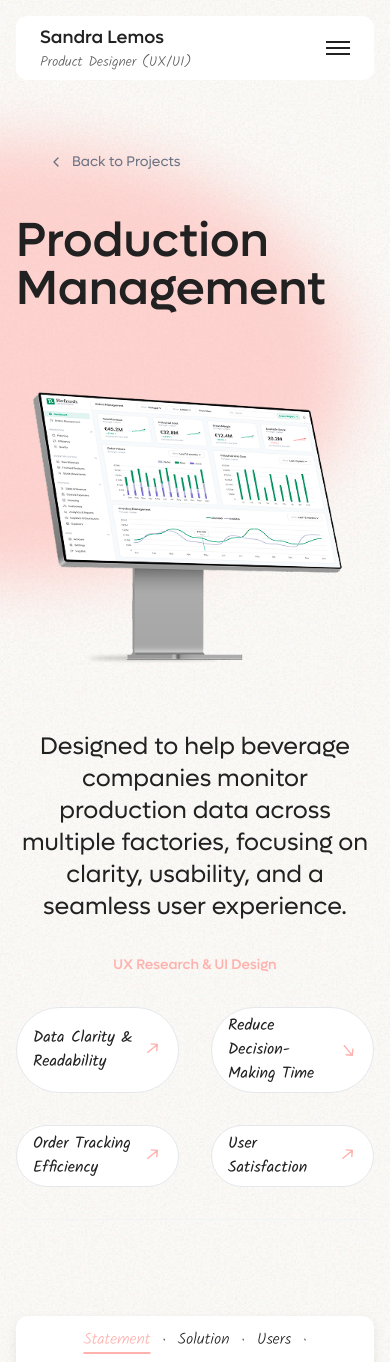
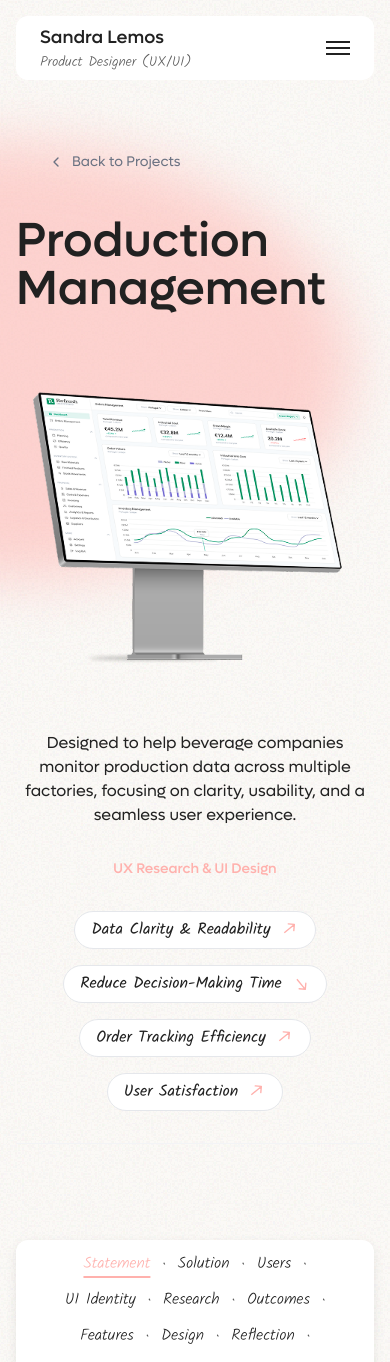
Before and after one commit to goncalofm90/portfolio-sandra-lemos, a React (Vite) app: page /project/1 in a window 390 px wide. Shown: the top 1362 px of the page. Built offline with nearby package versions, Linux system fonts and the light colour scheme.

Commit message:
fix labels and fonts

```diff
--- a/src/components/AboutHero.tsx
+++ b/src/components/AboutHero.tsx
@@ -67,7 +67,7 @@ const AboutHero = () => {
             <a
               href="/files/sandra-lemos-cv.pdf"
               download="/files/sandra-lemos-cv.pdf"
-              className="self-start text-white font-bold px-6 py-2 rounded-full mt-4 bg-[#292929] shadow-[0_4px_2px_rgba(0,0,0,0.35)] hover:shadow-none hover:scale-95 text-base sm:text-base xl:text-base"
+              className="font-kalam-500 self-start text-white font-bold px-6 py-2 rounded-full mt-4 bg-[#292929] shadow-[0_4px_2px_rgba(0,0,0,0.35)] hover:shadow-none hover:scale-95 text-base sm:text-base xl:text-base"
             >
               Download CV
             </a>
--- a/src/components/ProjectHero.tsx
+++ b/src/components/ProjectHero.tsx
@@ -34,7 +34,7 @@ const ProjectHero = ({ project }: { project: ProjectData }) => (
     </div>
 
     {/* Description */}
-    <p className="font-lufga-400 text-2xl text-black mb-8 max-w-5xl text-center">
+    <p className="font-lufga-400 sm:text-xl lg:text-2xl text-black mb-8 max-w-5xl text-center">
       {project.description}
     </p>
     {/* Hero Subtitle */}
@@ -44,11 +44,11 @@ const ProjectHero = ({ project }: { project: ProjectData }) => (
 
     {/* Tags */}
     {project.tags && (
-      <div className="grid grid-cols-2 gap-8 mb-8  mx-auto">
+      <div className="flex flex-wrap gap-4 mb-8 mx-auto justify-center">
         {project.tags.map((tag) => (
           <span
             key={tag.name}
-            className="bg-white text-md px-4 py-1.5 rounded-full border border-gray-200 font-kalam-400 text-black flex items-center justify-center gap-2"
+            className="bg-white text-md px-4 py-1.5 rounded-full border border-gray-200 font-kalam-400 text-black inline-flex items-center justify-start gap-2"
           >
             {tag.name}
             <img src={tag.arrowIcon} alt="arrow" className="w-5 h-5" />
```
